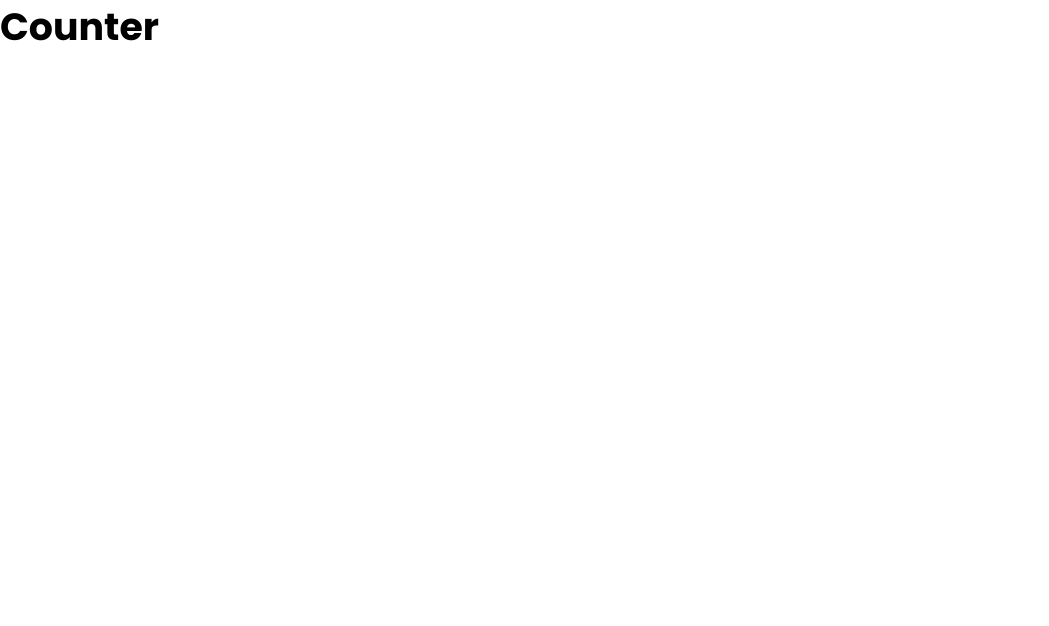
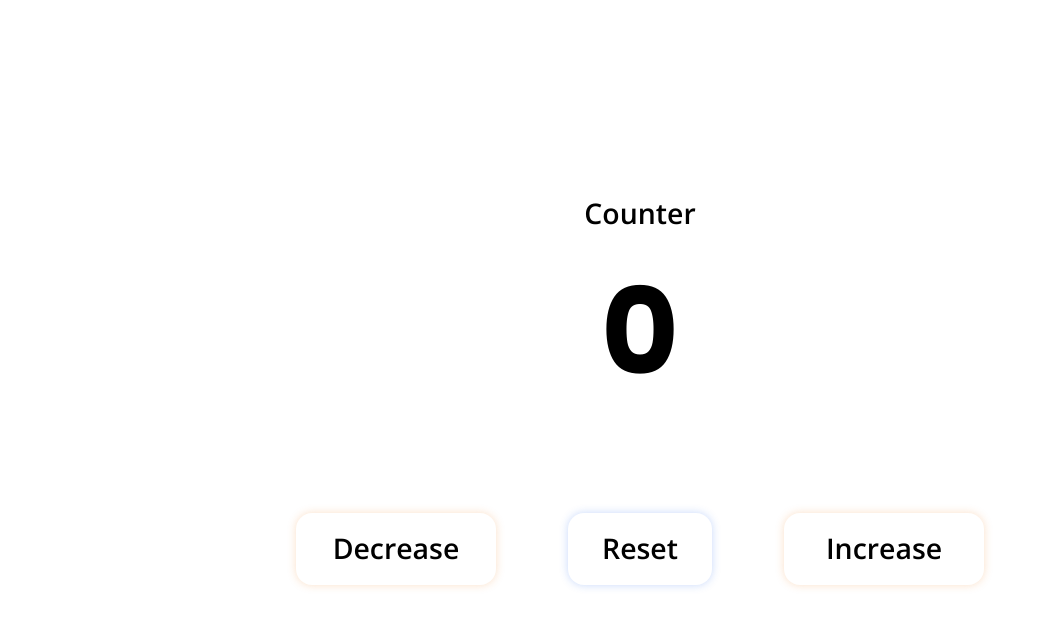
Before and after one commit to Allecan/Project2-levelup, a React (Vite) app: page /counter in a window 1280 px wide. Shown: the top 626 px of the page, without its empty margins (0-1049 px from the left). Built offline with nearby package versions, Linux system fonts and the light colour scheme.

Commit message:
Project 2: Counter 85%
El proyecto 2 del contador solo le falta cambiar color cuando el
contador este en negativo o positivo

```diff
--- a/src/App.css
+++ b/src/App.css
@@ -1,3 +1,7 @@
+@tailwind base;
+@tailwind components;
+@tailwind utilities;
+
 .card {
   box-shadow: 0px 0px 8px rgba(241, 133, 34, 0.25);
   border-radius: 16px;
--- a/src/App.jsx
+++ b/src/App.jsx
@@ -12,7 +12,7 @@ function App() {
     <div className="flex flex-col mx-[156px] gap-[220px] min-h-screen">
       <div className="flex flex-col items-center gap-2 mt-10">
         <h2 className="font-normal">Level Up - Pool Oct 2022</h2>
-        <h1>Proyetos de Kelvin Cano</h1>
+        <h1>Kelvin Cano Project's</h1>
       </div>
       <div className="flex flex-row gap-10 items-center mx-auto">
         <Link to="/counter">
@@ -24,7 +24,7 @@ function App() {
         <Link to="/chameleon">
           <div className="card flex flex-col px-[100px] py-[68px] items-center justify-center gap-6">
             <img src={emojiLizzard} alt="emoji-lizzard" />
-            <h2>Camaleon</h2>
+            <h2>Chameleon</h2>
           </div>
         </Link>
         <Link to="/pokedex">
--- /dev/null
+++ b/src/css/counter.css
@@ -0,0 +1,22 @@
+@tailwind base;
+@tailwind components;
+@tailwind utilities;
+
+button {
+  margin: 0;
+  padding: 16px 32px;
+  background: #ffffff;
+  box-shadow: 0px 0px 8px rgba(241, 133, 34, 0.25);
+  border-radius: 16px;
+}
+
+.reset-button {
+  box-shadow: 0px 0px 8px rgba(34, 104, 241, 0.25);
+}
+
+button:hover {
+  box-shadow: 0px 0px 16px #f18522;
+}
+.reset-button:hover {
+  box-shadow: 0px 0px 16px #2268f1;
+}
--- a/src/pages/counter.jsx
+++ b/src/pages/counter.jsx
@@ -1,9 +1,34 @@
 import { useState } from "react";
+import "../css/counter.css";
 
 function Counter() {
+  const [count, setCount] = useState(0);
   return (
-    <div>
-      <h1>Counter</h1>
+    <div className="flex flex-col mx-[156px] gap-[96px] min-h-screen">
+      <div className="flex flex-col items-center gap-4 mt-[20%]">
+        <h2>Counter</h2>
+        <h1 className="text-[119.66px]">{count}</h1>
+      </div>
+      <div className="flex flex-row gap-[72px] justify-center items-center">
+        <button
+          onClick={() => setCount((count) => count - 1)}
+          className="w-[200px] h-[72px]"
+        >
+          <h2>Decrease</h2>
+        </button>
+        <button
+          onClick={() => setCount(0)}
+          className="w-[144px] h-[72px] reset-button"
+        >
+          <h2>Reset</h2>
+        </button>
+        <button
+          onClick={() => setCount((count) => count + 1)}
+          className="w-[200px] h-[72px]"
+        >
+          <h2>Increase</h2>
+        </button>
+      </div>
     </div>
   );
 }
```
